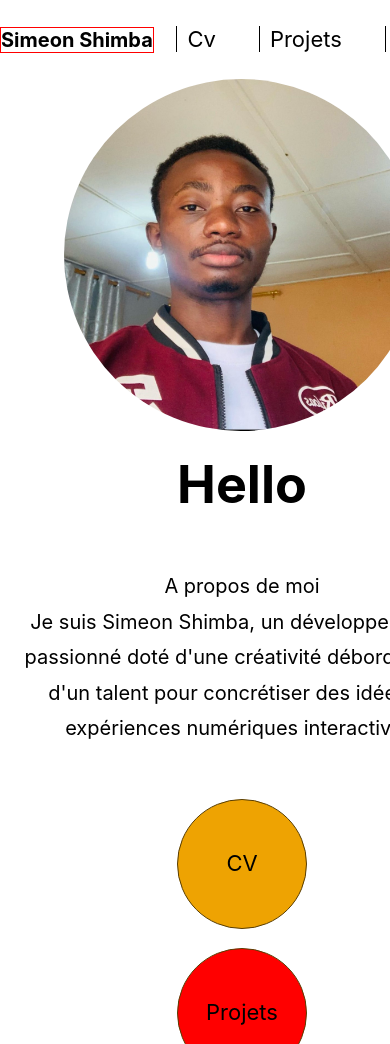
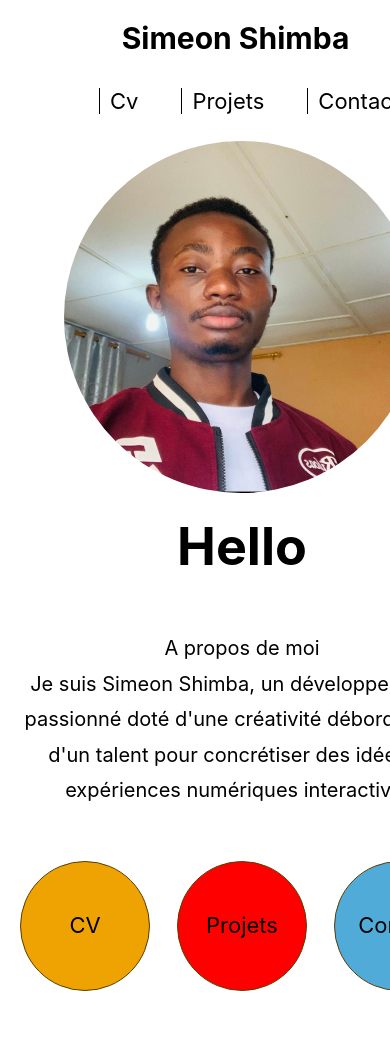
Before and after one commit to masanzashimba/simeon_portfolio, a plain HTML site: page index.html in a window 390 px wide. Shown: the top 1044 px of the page. Drawn offline with Linux system fonts and the light colour scheme.

Commit message:
finish responsive mobile

```diff
--- a/style.css
+++ b/style.css
@@ -197,7 +197,7 @@ footer {
     background-color: red;
 }
 .bgd-blue{
-    background-color: blue;
+    background-color: rgba(80, 171, 216);
 }
 /* Responsive Styles */
 @media (max-width: 768px) {
@@ -231,8 +231,10 @@ footer {
         flex-direction: column;
     }
     .main__buttons {
-        margin-left: 0;
+        padding-left: 20px;
+        padding-right: 20px;
         width: auto;
+        flex-direction: row;
     }
     .main__image-container {
         width: 354px;
@@ -247,22 +249,27 @@ footer {
     }
     footer{
         text-align: center;
-        margin-top: 345px;
         margin-left: 93px;
 
     }
     .main__image {
     margin-left: 34px;
     }
+    header{
+        flex-direction: column;
+    }
     .footer__social-icons {
     margin-left: 70px;
     }
     .header__logo{
-        border: 1px solid red;
+        margin-left: 81px;
+        margin-bottom: 26px;
+
     }
     .header__logo a{
-        font-size: 20px;
+        font-size: 30px;
         margin-left: 0px;
+
     }
     .header__nav ul {
         margin-right: 20px;
```
